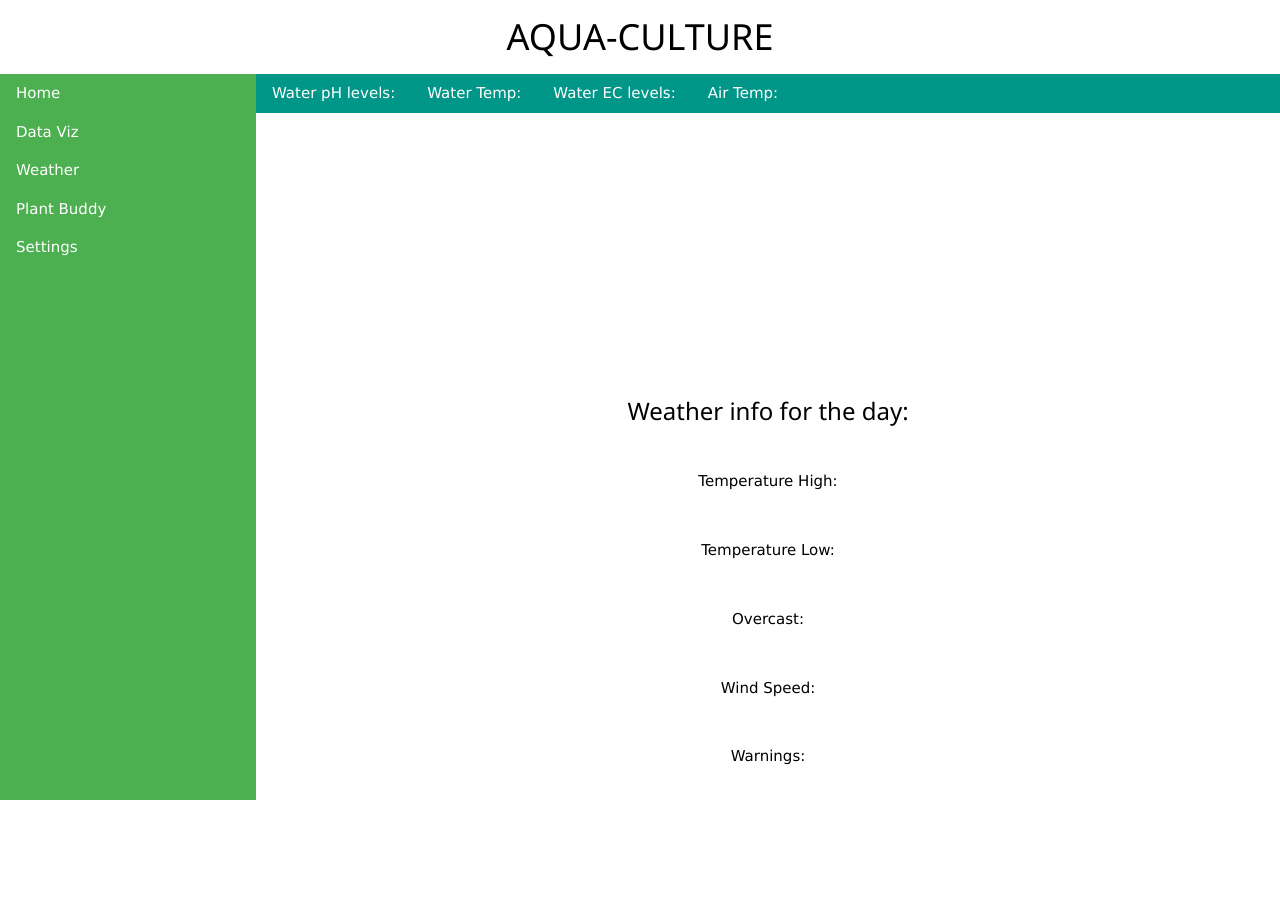
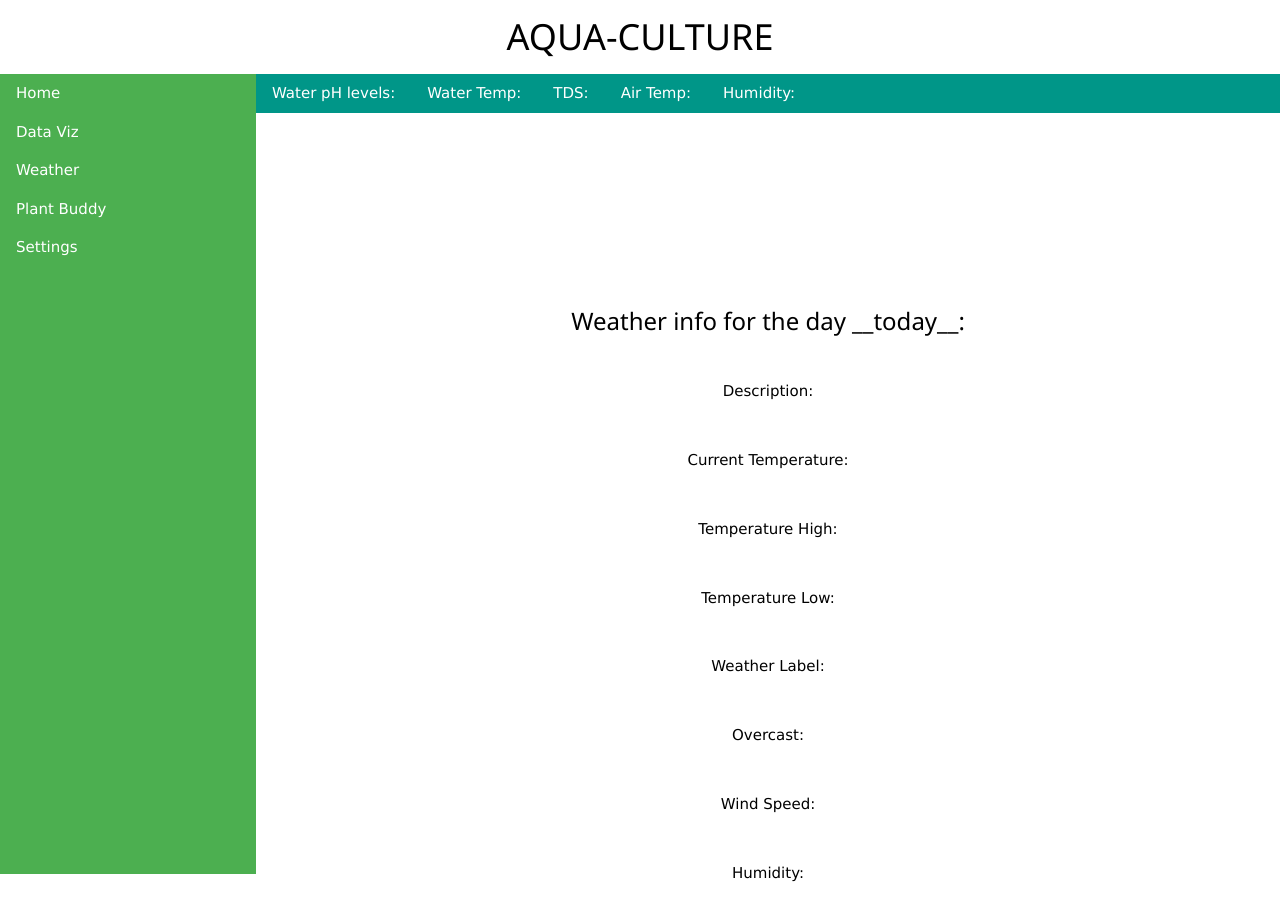
Before and after one commit to Cooperj7/Aqua-culture, a Django app: page /AC_webapp/ in a window 1280 px wide. Before the commit the page ends 800 px from the top, so only its background shows below. Run offline with Django 3.2, Linux system fonts and the light colour scheme.

Commit message:
Add files via upload

```diff
--- a/AC_project/AC_webapp/templates/Homepage.htm
+++ b/AC_project/AC_webapp/templates/Homepage.htm
@@ -23,8 +23,9 @@
 <section class ="w3-bar w3-teal">
 	<div class="w3-bar-item w3-center"> Water pH levels: </div>
 	<div class="w3-bar-item w3-center"> Water Temp: </div>
-	<div class="w3-bar-item w3-center"> Water EC levels: </div>
+	<div class="w3-bar-item w3-center"> TDS: </div>
 	<div class="w3-bar-item w3-center"> Air Temp: </div>
+	<div class="w3-bar-item w3-center"> Humidity: </div>
 </section>
 
 <br>
@@ -35,13 +36,17 @@
 <br>
 <br>
 <br>
-<br>
-<br>
-<br>
-<br>
 
 <section class ="w3-container w3-center">
-	<h3>Weather info for the day: </h3>
+	<h3>Weather info for the day __today__: </h3>
+</section>
+
+<section class="w3-panel w3-center">
+	<p>Description: </p>
+</section>
+
+<section class="w3-panel w3-center">
+	<p>Current Temperature: </p>
 </section>
 
 <section class="w3-panel w3-center">
@@ -53,6 +58,10 @@
 </section>
 
 <section class="w3-panel w3-center">
+	<p>Weather Label: </p>
+</section>
+
+<section class="w3-panel w3-center">
 	<p>Overcast: </p>
 </section>
 
@@ -61,8 +70,9 @@
 </section>
 
 <section class="w3-panel w3-center">
-	<p>Warnings: </p>
+	<p>Humidity: </p>
 </section>
+
 
 
 </div>
```
